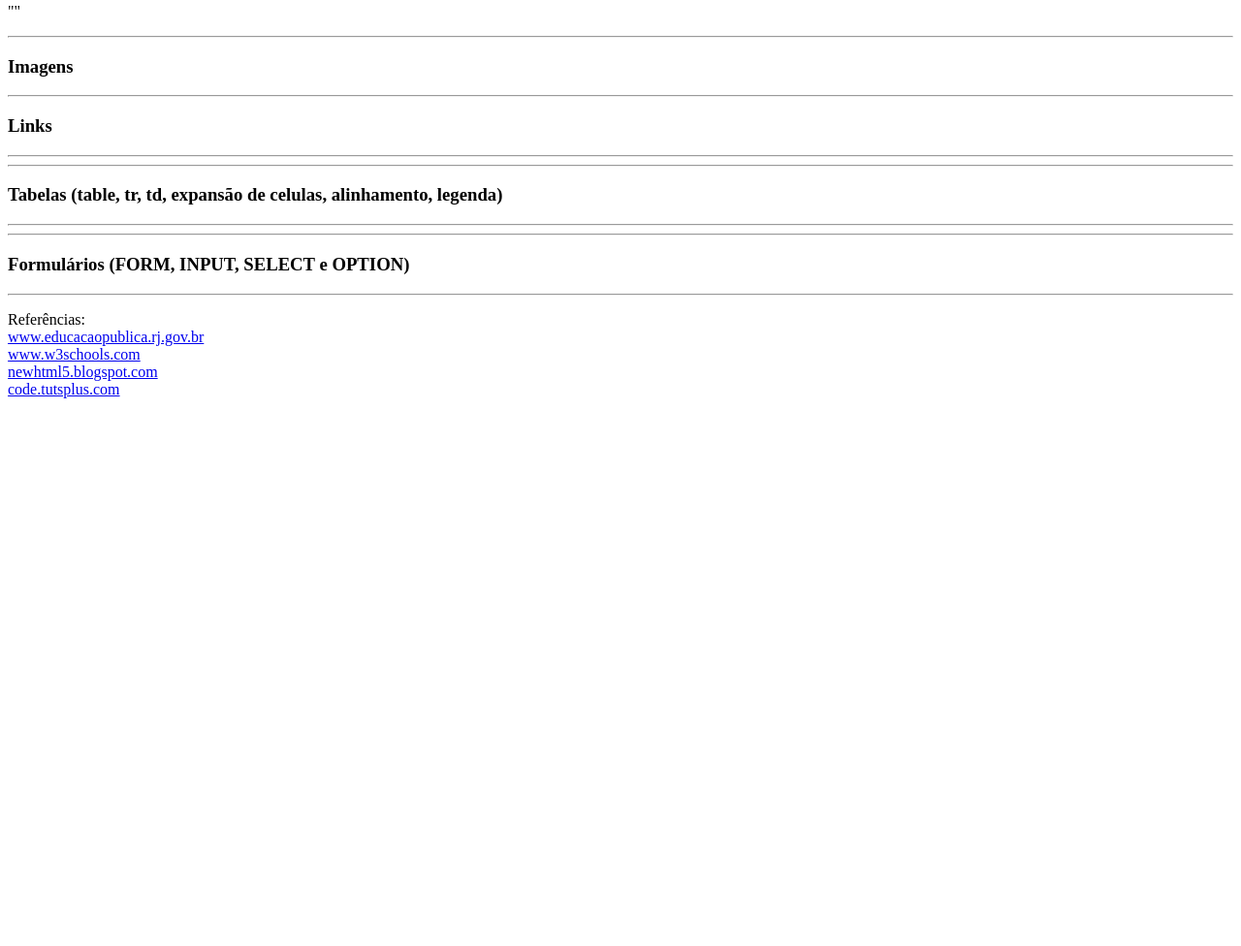
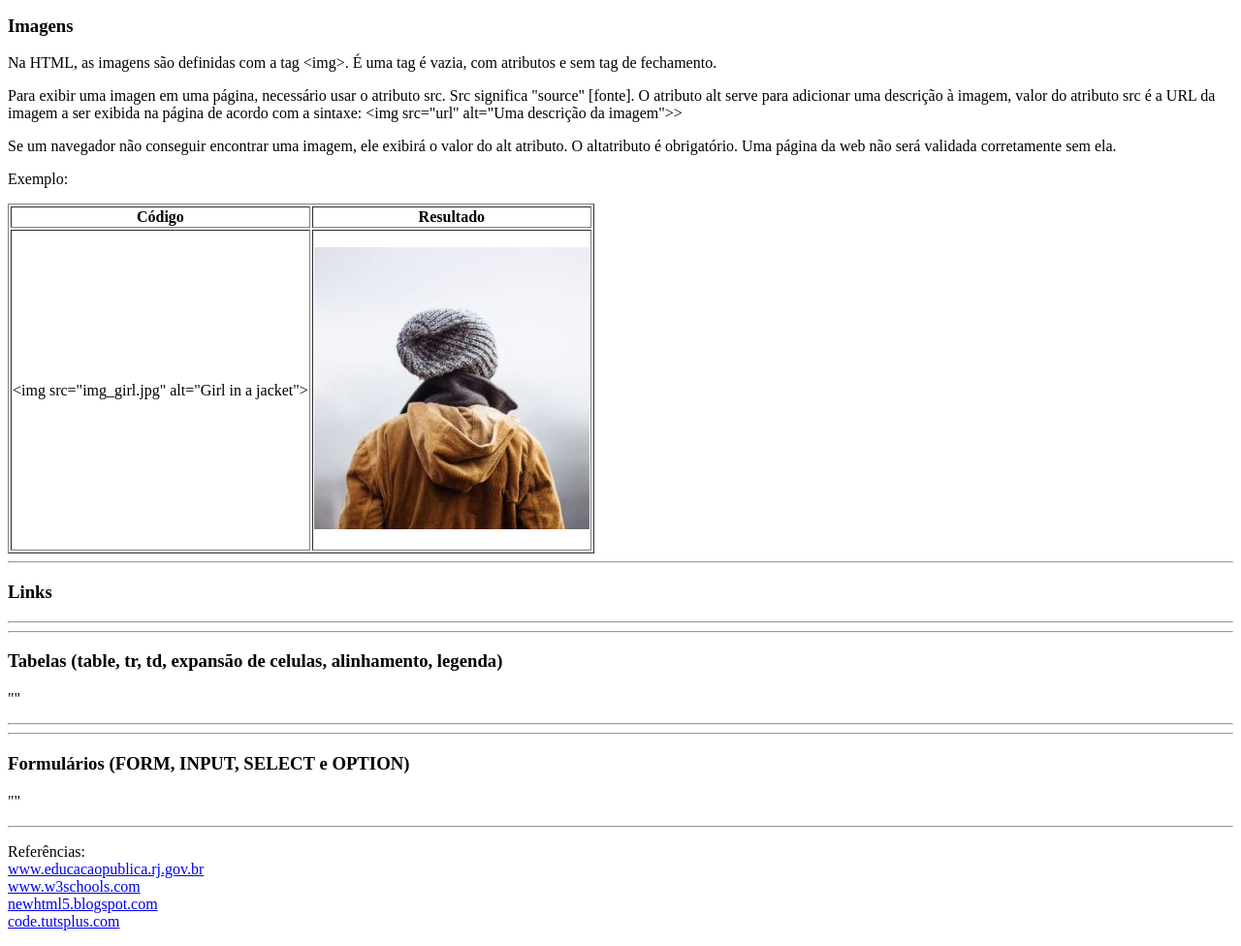
Before and after one commit to marleiSilveira/webbasic, a plain HTML site: page index.html in a window 1280 px wide. Shown: the part 4395-5371 px from the top of the page at 97% size. Before the commit the page ends 4822 px from the top, so only its background shows below. Drawn offline with Linux system fonts and the light colour scheme.

Commit message:
add tópico imagem

```diff
--- a/index.html
+++ b/index.html
@@ -178,17 +178,34 @@
         <td><p><img src="image/corpadraosaida.jpg"></p></td>
       </tr>
     </table>
-  <p>""</p>
   <hr>
   <h3>Imagens</h3>
+  <p>Na HTML, as imagens são definidas com a tag &#60;img&#62;. É uma tag é vazia, com atributos e sem tag de fechamento.</p>
+  <p>Para exibir uma imagen em uma página, necessário usar o atributo src. Src significa "source" [fonte].
+    O atributo alt serve para adicionar uma descrição à imagem, valor do atributo src é a URL da imagem a ser exibida na página de acordo com a sintaxe: &#60;img src="url" alt="Uma descrição da imagem">&#62;</p>
+    Se um navegador não conseguir encontrar uma imagem, ele exibirá o valor do alt atributo. O altatributo é obrigatório. Uma página da web não será validada corretamente sem ela.
+  <p>Exemplo:</p>
+  <table border="1">
+    <tr>
+      <th>Código</th>
+      <th>Resultado</th>
+    </tr>
+    <tr>
+      <td><p>&#60;img src="img_girl.jpg" alt="Girl in a jacket"&#62;</p></td>
+      <td><p><img src="image/imagemsaida.jpg"></p></td>
+    </tr>
+  </table>
   <hr>
   <h3>Links</h3>
+  <p></p>
   <hr>
   <hr>
   <h3>Tabelas (table, tr, td, expansão de celulas, alinhamento, legenda)</h3>
+<p>""</p>
   <hr>
   <hr>
   <h3>Formulários (FORM, INPUT, SELECT e OPTION)</h3>
+<p>""</p>
   <hr>
   <p>Referências:<br>
     <a href="http://www.educacaopublica.rj.gov.br/oficinas/informatica/html/intro.htm">www.educacaopublica.rj.gov.br</a><br>
```
